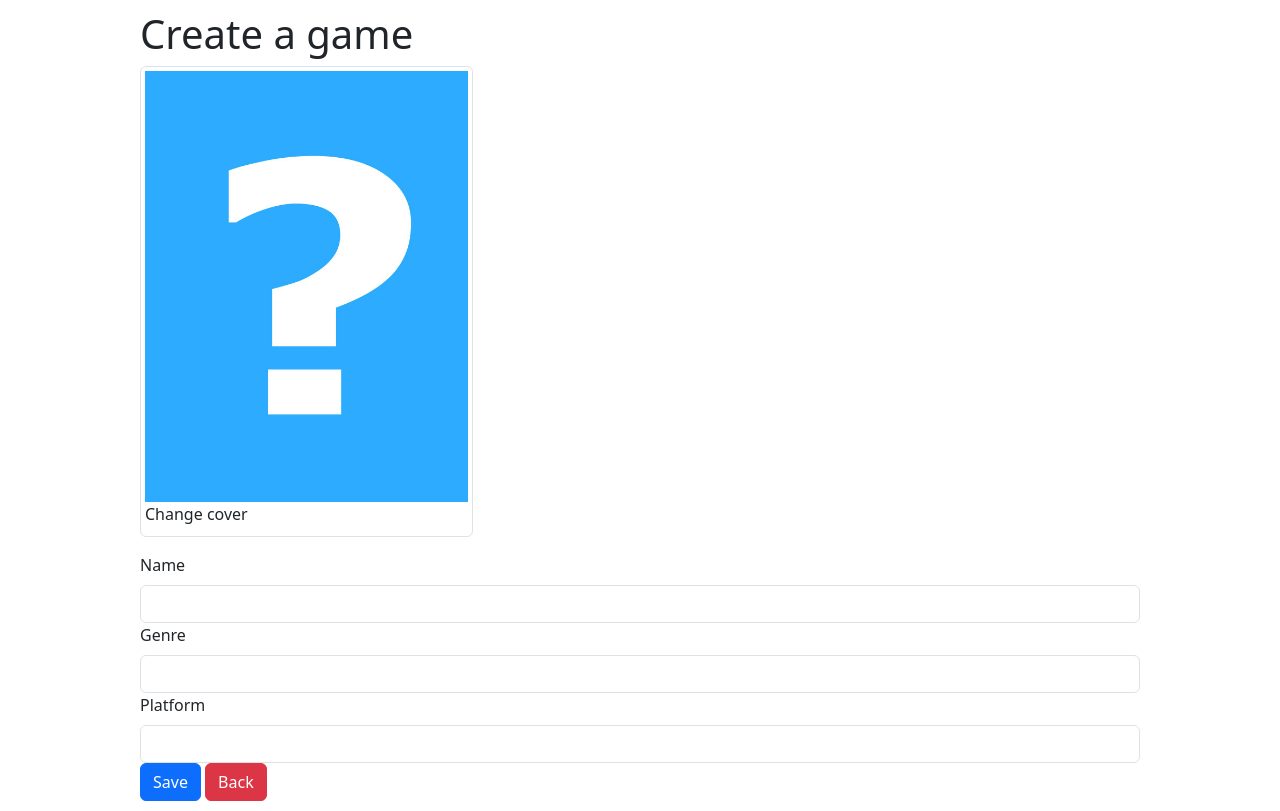
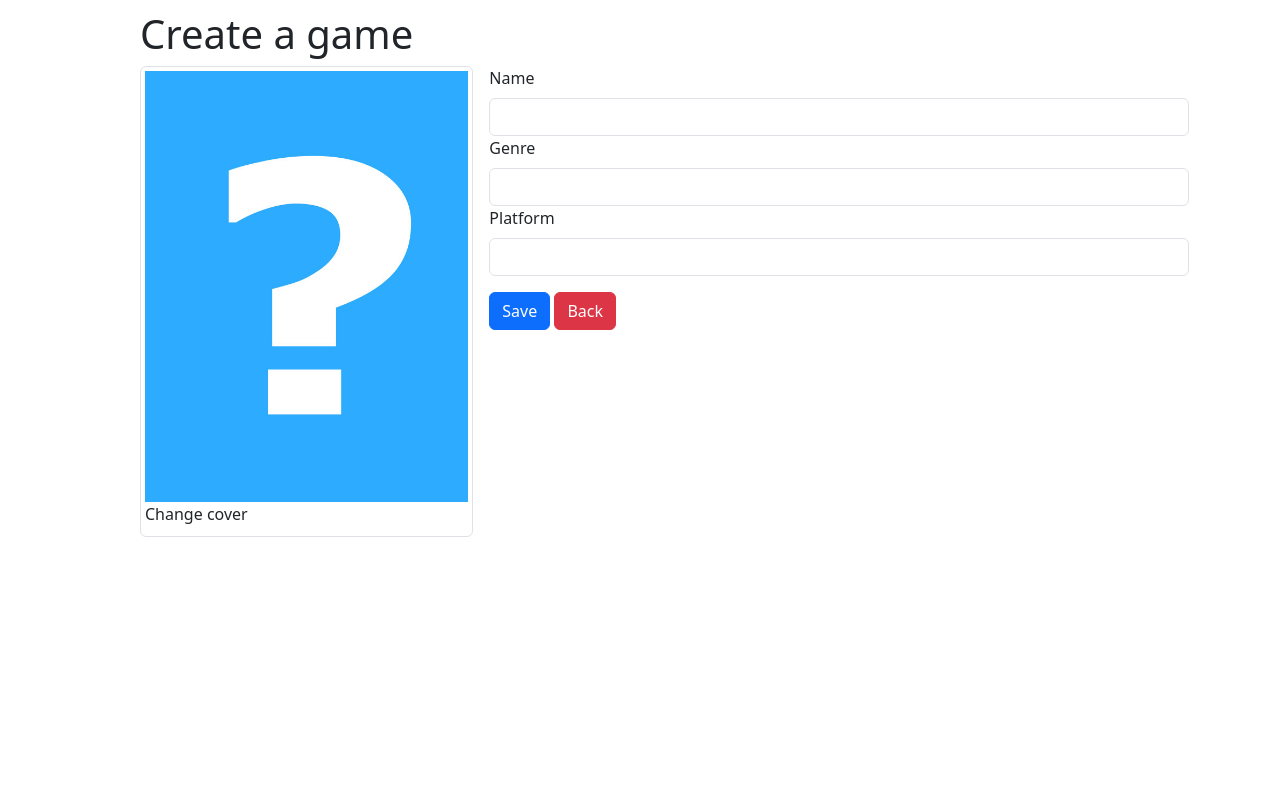
Before and after one commit to alvesgf16/game-library, a Flask app: page /create in a window 1280 px wide. Run offline with Flask 3, Linux system fonts and the light colour scheme; the visitor is signed in with stand-in values (Sample User, id 1); some libraries are stand-ins or nearby versions.

Commit message:
style: add some classes to forms elements

```diff
--- a/flaskr/static/app.css
+++ b/flaskr/static/app.css
@@ -49,7 +49,7 @@ td {
   display: flex;
 }
 
-.image-form {
+.form-image {
   margin-right: 16px
 }
 
--- a/flaskr/templates/game_library/create.html
+++ b/flaskr/templates/game_library/create.html
@@ -1,7 +1,7 @@
 {% extends "base.html" %}
 {% block content %}
-<form action="{{url_for('game_library.create')}}" method="post" enctype="multipart/form-data">
-  <figure class="img-thumbnail col-md-4">
+<form action="{{url_for('game_library.create')}}" method="post" enctype="multipart/form-data" class="game-form">
+  <figure class="img-thumbnail col-md-4 form-image">
     <img src="{{ url_for('game_library.image', filename='default_cover.jpg') }}" alt="default cover" class="img-fluid">
     <label for="cover-art" class="file-container">
       Change cover
@@ -10,19 +10,19 @@
   </figure>
   <fieldset>
     {{ form.csrf_token }}
-    <div class="form-group">
+    <div class="form-group input-box">
       {{ form.name.label(class="form-label") }}
       {{ form.name(class="form-control") }}
     </div>
-    <div class="form-group">
+    <div class="form-group input-box">
       {{ form.genre.label(class="form-label") }}
       {{ form.genre(class="form-control") }}
     </div>
-    <div class="form-group">
+    <div class="form-group input-box">
       {{ form.platform.label(class="form-label") }}
       {{ form.platform(class="form-control") }}
     </div>
-    <div class="form-group">
+    <div class="form-group buttons">
       {{ form.save(class="btn btn-primary") }}
       <a href="{{ url_for('game_library.index') }}" class="btn btn-danger">Back</a>
     </div>
--- a/flaskr/templates/login.html
+++ b/flaskr/templates/login.html
@@ -3,15 +3,15 @@
   <form action="{{url_for('auth.login')}}" method="post">
     <input type="hidden" name="origin" value="{{ origin }}">
     {{ form.csrf_token }}
-    <div class="form-group">
+    <div class="form-group input-box">
       {{ form.username.label(class="form-label") }}
       {{ form.username(class="form-control") }}
     </div>
-    <div class="form-group">
+    <div class="form-group input-box">
       {{ form.password.label(class="form-label") }}
       {{ form.password(class="form-control") }}
     </div>
-    <div class="form-group">
+    <div class="form-group buttons">
       {{ form.login(class="btn btn-primary") }}
       <a href="{{ url_for('game_library.index')}}" class="btn btn-danger">Back</a>
     </div>
```
Also changed, not shown: flaskr/templates/game_library/update.html (+6 -6 lines).
